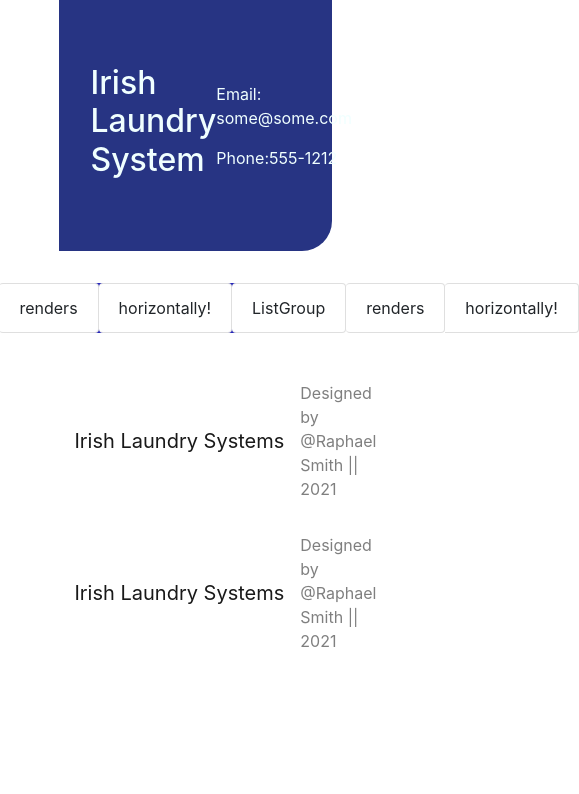
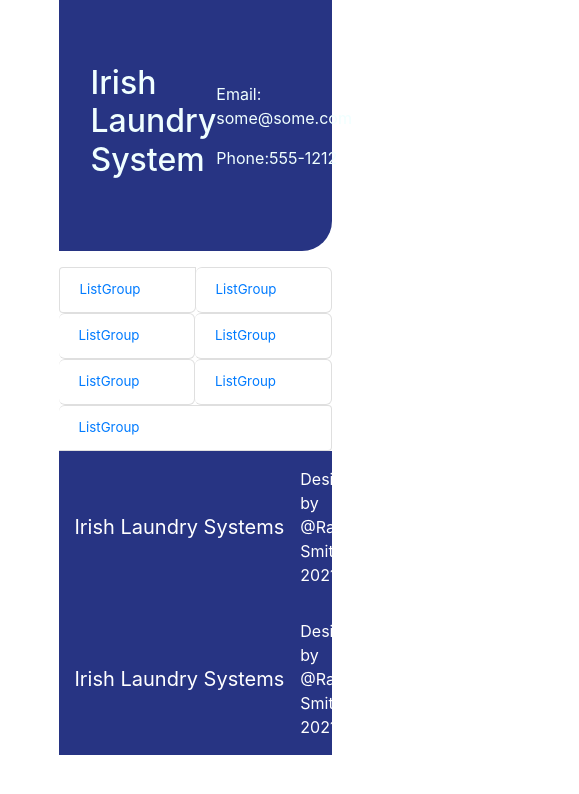
Before and after one commit to RaphaelQSmith/irish-laundry-system, a Next.js app: page /components/Footer in a window 390 px wide. Shown: the top 794 px of the page, 579 px wide, since content can reach past the window. Built offline with nearby package versions, Linux system fonts and the light colour scheme.

Commit message:
Footer text color/responsiveness adjustments

```diff
--- a/pages/components/Footer.tsx
+++ b/pages/components/Footer.tsx
@@ -1,15 +1,16 @@
 import React from 'react'
 import { Container, Navbar } from 'react-bootstrap'
+import styles from './components.module.css'
 
 export default function Footer() {
     return (
         <div>
-            <Navbar>
+            <Navbar className={styles.footerStyle}>
                 <Container>
-                    <Navbar.Brand href="#home">Irish Laundry Systems</Navbar.Brand>
+                    <Navbar.Brand  className={styles.footerLink} href="#home">Irish Laundry Systems</Navbar.Brand>
                     <Navbar.Toggle />
                     <Navbar.Collapse className="justify-content-end">
-                    <Navbar.Text>
+                    <Navbar.Text className={styles.footerText}>
                         Designed by @Raphael Smith || 2021
                     </Navbar.Text>
                     </Navbar.Collapse>
--- a/pages/components/HeaderButtons.tsx
+++ b/pages/components/HeaderButtons.tsx
@@ -5,17 +5,15 @@ import styles from './components.module.css'
 export default function HeaderButtons() {
     return (
         <div>
-            <div className={styles.buttonContainer}>
-                <ListGroup horizontal>
-                    <ListGroup.Item className={styles.headerBts}>ListGroup</ListGroup.Item>
-                    <ListGroup.Item className={styles.headerBts}>This</ListGroup.Item>
-                    <ListGroup.Item className={styles.headerBts}>renders</ListGroup.Item>
-                    <ListGroup.Item className={styles.headerBts}>horizontally!</ListGroup.Item>
-                    <ListGroup.Item className={styles.headerBts}>ListGroup</ListGroup.Item>
-                    <ListGroup.Item className={styles.headerBts}>renders</ListGroup.Item>
-                    <ListGroup.Item className={styles.headerBts}>horizontally!</ListGroup.Item>
-                </ListGroup>
-            </div>
+            <ListGroup horizontal className={styles.buttonContainer}>
+                <ListGroup.Item className={styles.headerBts}> <a href="/"> ListGroup</a></ListGroup.Item>
+                <ListGroup.Item className={styles.headerBts}> <a href="/"> ListGroup</a></ListGroup.Item>
+                <ListGroup.Item className={styles.headerBts}> <a href="/"> ListGroup</a></ListGroup.Item>
+                <ListGroup.Item className={styles.headerBts}> <a href="/"> ListGroup</a></ListGroup.Item>
+                <ListGroup.Item className={styles.headerBts}> <a href="/"> ListGroup</a></ListGroup.Item>
+                <ListGroup.Item className={styles.headerBts}> <a href="/"> ListGroup</a></ListGroup.Item>
+                <ListGroup.Item className={styles.headerBts}> <a href="/"> ListGroup</a></ListGroup.Item>
+            </ListGroup>
         </div>
     )
 }
--- a/pages/components/components.module.css
+++ b/pages/components/components.module.css
@@ -25,17 +25,27 @@
 }
 
 .buttonContainer{
-   box-sizing: border-box;
-   display: container;
+   display: flex;
    flex: 1;
+   flex-wrap: wrap;
    align-items: center;
    justify-items: center;
-   margin: 2rem 0 2rem 0;
-   background-color: rgb(37, 37, 184);
-   width: 100%;
+   color: gray;
+   text-decoration: none;
+   font-size: 10pt;
 }
 .headerBts{
-    display: flex;
     flex: 1;
-    border-radius: 4px;
+    border-radius: 6px;
 }
+
+.footerStyle{
+    background-color: rgb(39, 52, 131);
+    padding: 5rem 1rem;
+}
+.footerText{
+    color:white !important;
+}
+.footerLink{
+    color:white !important;
+}
```
